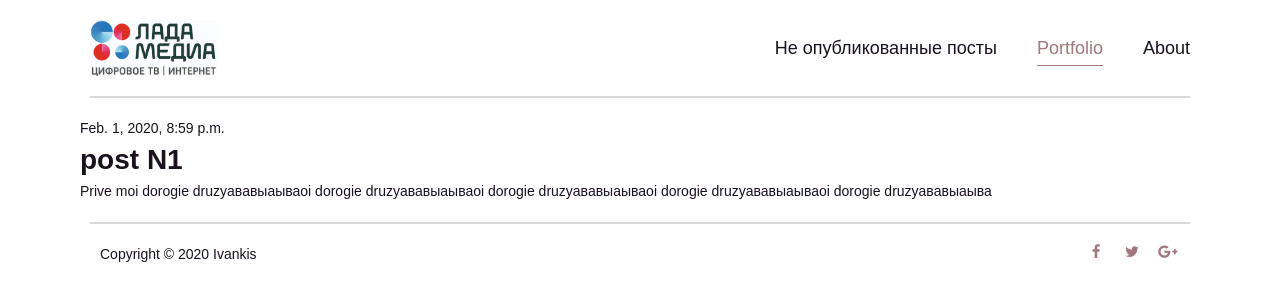
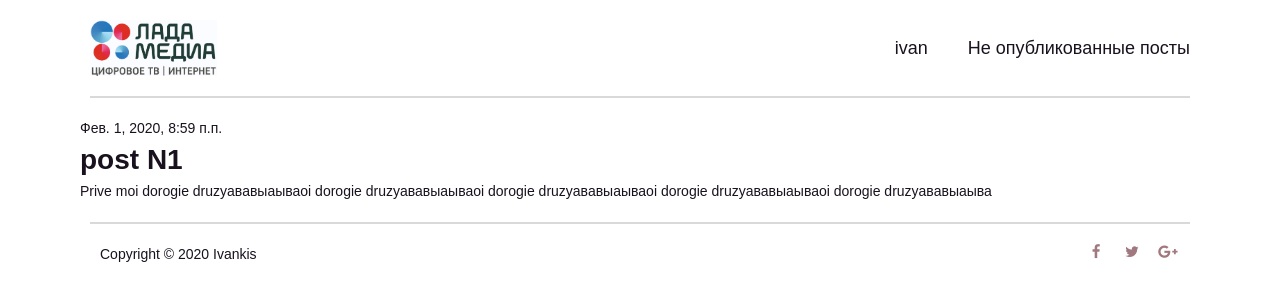
Before and after one commit to Ivankis1/untitled1, a Django app: page /post/1/ in a window 1280 px wide. Shown: the top 301 px of the page. Run offline with Django 3.2, Linux system fonts and the light colour scheme; a user stored in the database is signed in; data comes from the database, SQL or seed files in the repository; both versions use the stored data as it was after the commit; some web fonts are replaced.

Commit message:
accounts

```diff
--- a/blog/urls.py
+++ b/blog/urls.py
@@ -1,12 +1,15 @@
 from django.urls import path
 from . import views
+# from . import
+
 
 urlpatterns = [
     path('', views.post_list, name='home'),
+    # path('/logout',logout, name='logout'),
     path('post/<int:pk>/', views.post_detail, name='post_detail'),
     path('post/new', views.post_new, name='post_new'),
     path('post/<int:pk>/edit', views.post_edit, name='post_edit'),
     path('drafts/', views.post_draft_list, name='post_draft_list'),
     path('drafts/<pk>/publish', views.post_publish, name='post_publish'),
-    path('post/<pk>/publish', views.post_publish, name='post_publiesh')
+    path('post/<pk>/publish', views.post_publish, name='post_publiesh'),
 ]
--- a/templates/blog/base.html
+++ b/templates/blog/base.html
@@ -1,4 +1,6 @@
 {% load static %}
+{% load account %}
+
 <html>
    <head>
       <meta charset="utf-8">
@@ -18,19 +20,22 @@
                  </a>
                </div>
                <ul id="menu">
+                    <li>
+                      <a href="{% url 'account_change_password' %}" class="top-menu"><span class="glyphicon glyphicon-edit">{% user_display user %}</span></a>
+                    </li>
                    {% if user.is_authenticated %}
                       <li>
                          <a href="{% url 'post_draft_list' %}" class="top-menu"><span class="glyphicon glyphicon-edit">Не опубликованные посты</span></a>
 {#                         <a href="">Blog</a>#}
                       </li>
-                      <li class="current">
-                         <a href="">Portfolio</a>
-                      </li>
-                      <li>
-                         <a href="">About</a>
-                      </li>
-{#                                       <a href="{% url 'post_draft_list' %}" class="top-menu"><span class="glyphicon glyphicon-edit"></span></a>#}
-{#                <a href="{% url 'post_new' %}" class = "top-menu"><span class="glyphicon glyphicon-plus"></span></a>#}
+
+{#                      <li class="current">#}
+{#                         <a href="">Portfolio</a>#}
+{#                      </li>#}
+{#                      <li>#}
+{#                         <a href="">About</a>#}
+{#                      </li>#}
+
                     {% endif %}
                </ul>
                <div class="burger">
--- a/untitled1/urls.py
+++ b/untitled1/urls.py
@@ -18,5 +18,6 @@
 
 urlpatterns = [
     path('admin/', admin.site.urls),
-    path('', include('blog.urls'))
+    path('', include('blog.urls')),
+    path('accounts/', include('allauth.urls'))
 ]
```
Also changed, not shown: untitled1/settings.py (+16 -1 lines), db.sqlite3.
